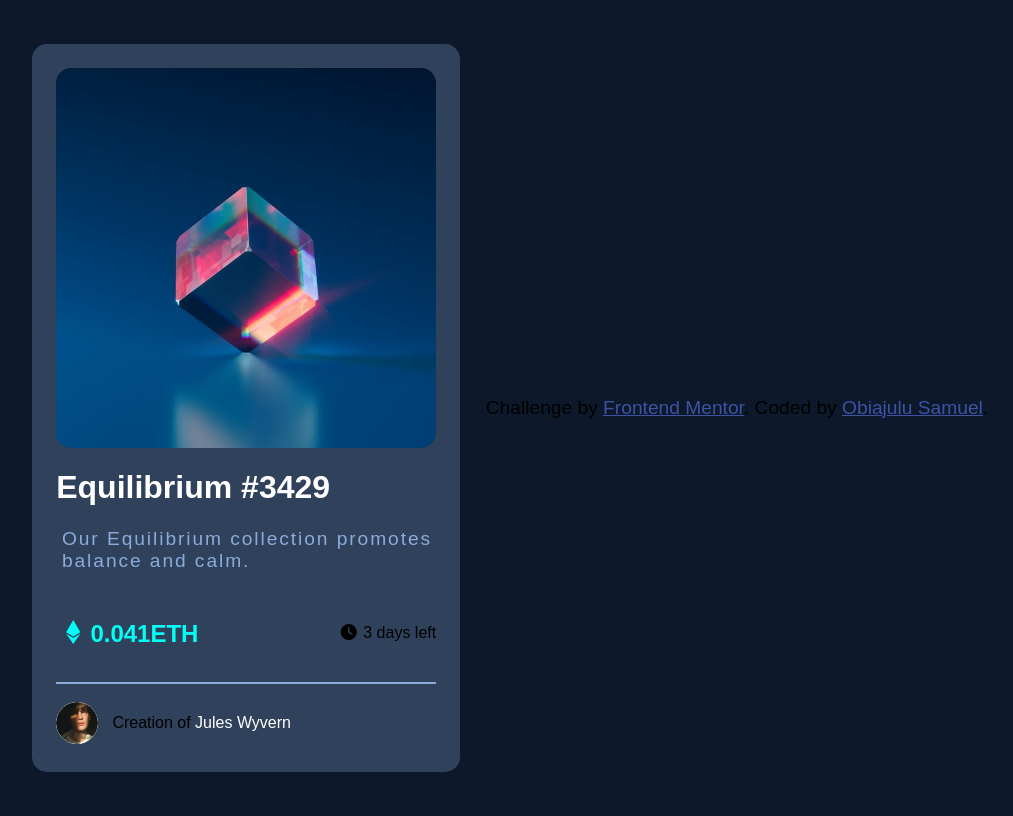
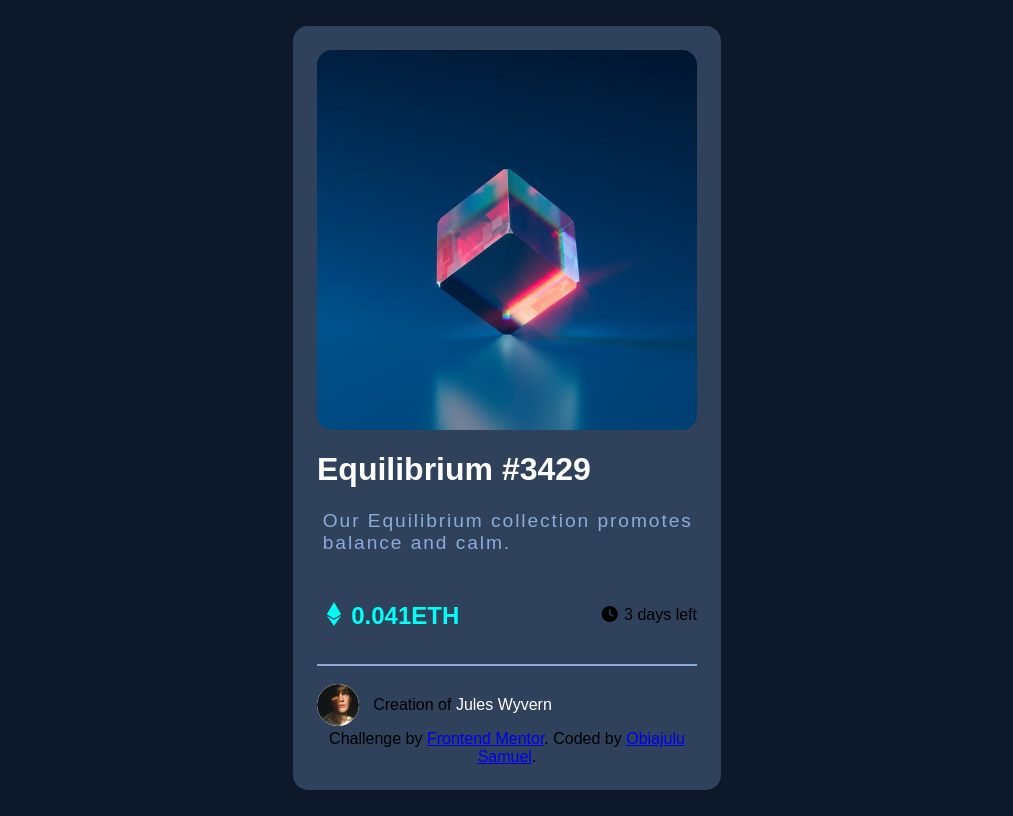
Before and after one commit to Samuel600/NFT-preview-card-component, a plain HTML site: page index.html in a window 1280 px wide. Shown: the whole page, without its empty margins (133-1146 px from the left). Drawn offline with Linux system fonts and the light colour scheme.

Commit message:
Update index.html

```diff
--- a/index.html
+++ b/index.html
@@ -39,12 +39,12 @@
 
     </div>
 
-  </main>
+   <footer>
 
-   <div class="attribution">
     Challenge by <a href="https://www.frontendmentor.io?ref=challenge" target="_blank">Frontend Mentor</a>.
     Coded by <a href="#">Obiajulu Samuel</a>.
-  </div>
+
+   </footer>
 
 
 
```
